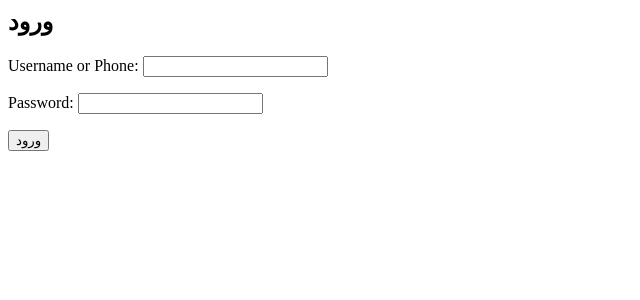
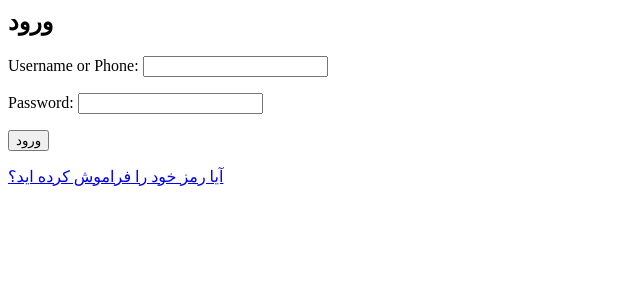
Before and after one commit to ShahabCode/social-network, a Django app: page /login/ in a window 1280 px wide. Shown: the top 300 px of the page, without its empty margins (0-640 px from the left). Run offline with Django 5.2, Linux system fonts and the light colour scheme.

Commit message:
fix: update url namespaces

```diff
--- a/social/templates/registration/logged_out.html
+++ b/social/templates/registration/logged_out.html
@@ -1,5 +1,5 @@
 <div class="centered mb-4 text-center">
         <h2 class="h1 m-0">خارج شدید</h2>
           <br>
-      <a href="{% url 'blog:login' %}" class="btn btn-dark mb-0">ورود مجدد</a>
+      <a href="{% url 'social:login' %}" class="btn btn-dark mb-0">ورود مجدد</a>
 </div>
--- a/social/templates/registration/login.html
+++ b/social/templates/registration/login.html
@@ -19,7 +19,7 @@
         <input type="hidden" name="next", value="{{ next }}">
      <button class="btn btn-primary" type="submit">ورود</button>
     </form>
-{#    <p> <a href="{% url 'blog:password_reset' %}">آیا رمز خود را فراموش کرده اید؟</a> </p>#}
+    <p> <a href="{% url 'social:password_reset' %}">آیا رمز خود را فراموش کرده اید؟</a> </p>
 
                         <!-- Form END -->
         </div>
```
